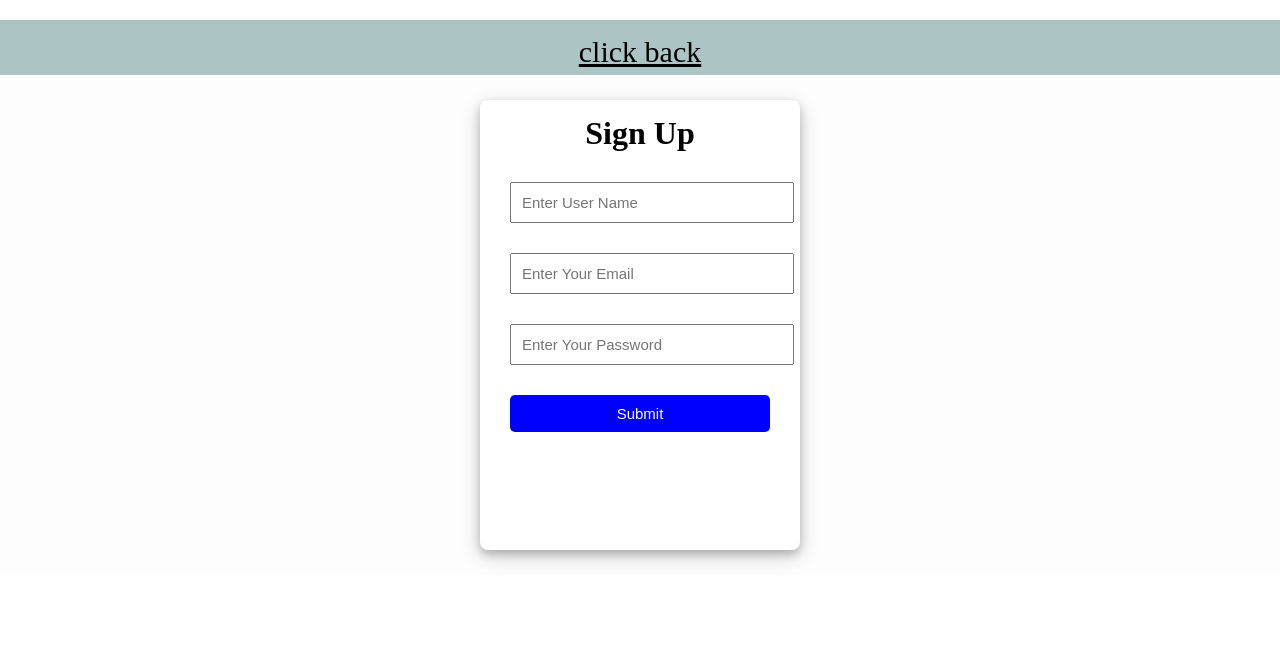
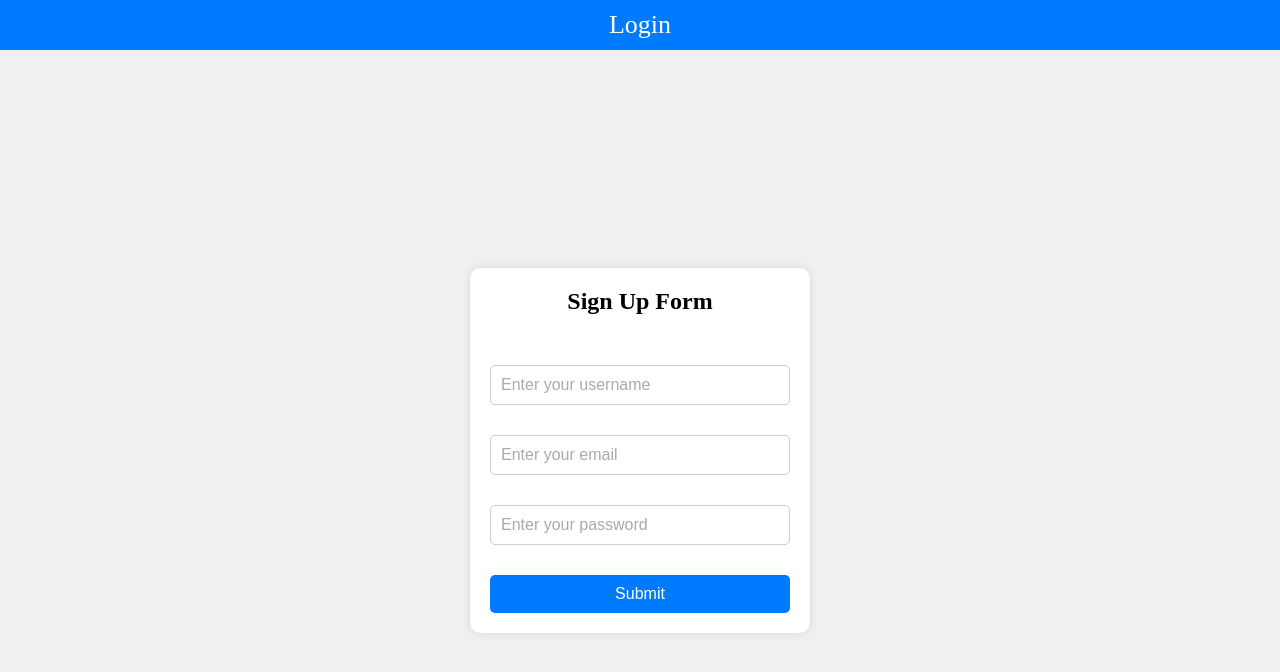
Before and after one commit to Mateen-Ahmad5/portfolio-app, a plain HTML site: page signup.html in a window 1280 px wide. Drawn offline with Linux system fonts and the light colour scheme.

Commit message:
code arrange with best way

```diff
--- a/javascript.js
+++ b/javascript.js
@@ -2,6 +2,11 @@ function validateForm(event) {
     event.preventDefault();
 
     let isValid = true;
+
+    function validateEmail(email) {
+        let emailRegex = /^[a-zA-Z0-9._%+-]+@[a-zA-Z0-9.-]+\.[a-zA-Z]{2,}$/;
+        return emailRegex.test(email);
+    }
 
     let name = document.getElementById('username').value;
     let email = document.getElementById('email').value;
@@ -22,10 +27,9 @@ function validateForm(event) {
         nameError.style.display = 'block';
         isValid = false;
     }
-    if (email === '' || !email.includes('@')) {
-        emailError.innerText = 'Email is required and must contain \'@\'';
-        emailError.style.display = 'block';
-        isValid = false;
+    if (!validateEmail(email)) {
+        emailError.innerText = 'Email is required and must be valid.';
+        isValid = false
     }
 
     if  (password.length < 8) {
@@ -33,10 +37,13 @@ function validateForm(event) {
         passwordError.style.display = 'block';
         isValid = false;
     }
+
     if (isValid) {
         successMessage.innerText = 'Registration successful 🙂';
 
     } else {
         successMessage.innerText = 'Failure! Please enter correct data';
     }
+
+
 }
--- a/signup.css
+++ b/signup.css
@@ -2,68 +2,77 @@
     margin: 0px;
     padding: 0px;
 }
-.main-content{
-    width: 100%;
-    height: 500px;
+.container {
     display: flex;
     justify-content: center;
     align-items: center;
-    background-color: rgb(253, 253, 253);
-
-
+    min-height: 100vh;
+    margin: 0px;
+    background-color: #f0f0f0;
 }
-.sinng-up{
-    background-color: white;
-    width: 25%;
-    height: 450px;
-    overflow: hidden;
+header {
+    display: flex;
+    justify-content: center;
+    width: 100%;
+    background-color: #007bff;
+    color: #fff;
+    padding: 10px 0;
+}
+header a {
+    color: #fff;
+    text-decoration: none;
+    font-size: 26px;
+}
+.form-container {
+    display: flex;
+    flex-direction: column;
+    background: #fff;
+    padding:20px;
+    border-radius: 10px;
+    box-shadow: 0 0 10px rgba(0, 0, 0, 0.1);
+    max-width: 300px;
+    width: 100%;
+}
+.form-container h2 {
+    margin-bottom: 20px;
     text-align: center;
-    border-radius: 8px;
-    box-shadow: 0 4px 8px 0 rgba(0, 0, 0, 0.2), 0 6px 20px 0 rgba(0, 0, 0, 0.19);
-
 }
-h1{
-    margin-top: 15px;
+.form-group {
+    display: flex;
+    flex-direction: column;
+    margin-bottom: 30px;
 }
-.sing-form{
-    margin: 20px;
+.form-group input {
+    padding: 10px;
+    border: 1px solid #ccc;
+    border-radius: 5px;
+    font-size: 16px;
 }
-
-.input-field{
-    margin: 30px;
+.form-group input::placeholder {
+    color: #aaa;
 }
-input{
+.form-group input:focus {
+    border-color: #007bff;
+    outline: none;
+}
+.form-container button {
     padding: 10px;
-    width: 100%;
+    border: none;
+    border-radius: 5px;
+    background-color: #007bff;
+    color: #fff;
+    font-size: 16px;
+    cursor: pointer;
+}
+.form-container button:hover {
+    background-color: #0056b3;
+}
+.error {
+    color: red;
+    text-align: center;
     font-size: 15px;
 }
-button{
-    padding: 10px;
-    width: 50%;
-    font-size: 15px;
-    background-color: blue;
-    color: white;
-    border: 0px;
-    width: 260px;
-    border-radius: 5px;
+.succes {
+   color: rgb(21, 204, 21);
+   text-align: center;
 }
-.header{
-    background-color: rgb(173, 196, 196);
-    height: 40px;
-    width: 100%;
-    text-align: center;
-    padding-top: 15px;
-    margin-top: 20px;
-}
-a{
-    font-size: 30px;
-    color: black;
-}
-.error {
-     color: red;
- }
-.succes {
-    color: rgb(21, 204, 21);
-    margin: 30px;
-    font-size: 20px;
- }
--- a/signup.html
+++ b/signup.html
@@ -7,34 +7,32 @@
     <link rel="stylesheet" href="signup.css" />
   </head>
   <body>
-    <header class="header"><a href="./index.html">click back</a></header>
-    <main class="main-content">
-      <div class="sinng-up">
-        <h1>Sign Up</h1>
-        <form class="form" id="userForm" onsubmit="return validateForm(event)">
-          <div class="input-field">
-            <input type="text" id="username" placeholder="Enter User Name" />
-            <span id="usernameError" class="error"></span>
+    <header>
+      <nav>
+          <a href="index.html">Login</a>
+      </nav>
+  </header>
+  <div class="container">
+        <form class="form-container" onsubmit="return validateForm(event)">
+          <div class="form-group" >
+               <h2>Sign Up Form</h2>
           </div>
-          <div class="input-field">
-            <input  id="email" placeholder="Enter Your Email" />
-            <span id="emailError" class="error"></span>
+          <div class="form-group">
+               <input type="text" id="username"  placeholder="Enter your username" >
+               <span id="usernameError" class="error"></span>
           </div>
-          <div class="input-field">
-            <input
-              type="password"
-              id="password"
-              placeholder="Enter Your Password"
-            />
-            <span id="passwordError" class="error"></span>
+          <div class="form-group">
+              <input type="text" id="email"  placeholder="Enter your email" >
+              <span id="emailError" class="error"></span>
+           </div>
+          <div class="form-group">
+              <input type="password" id="password" placeholder="Enter your password" >
+              <span id="passwordError" class="error"></span>
           </div>
-          <div class="input-field">
-            <button type="submit">Submit</button>
-          </div>
+           <button type="submit">Submit</button>
+           <div id="successMessage" class="succes"></div>
         </form>
-        <div id="successMessage" class="succes"></div>
-      </div>
-    </main>
+       </div>
     <script src="javascript.js"></script>
   </body>
 </html>
--- a/style.css
+++ b/style.css
@@ -11,6 +11,10 @@
     margin-left: 1rem;
     margin-right: 1rem;
 }
+header a {
+    text-decoration: none;
+    font-size: 26px;
+}
 .header{
     margin-top: 5px;
 }
@@ -19,32 +23,27 @@
     display: flex;
     flex: 1;
 }
-
 .main-content {
     flex: 1;
     display: flex;
     flex-direction: column;
 }
-
 .section1, .section2 {
     padding: 1rem;
     border: 1px solid #ccc;
     margin-bottom: 1rem;
     margin-left: 1rem;
 }
-
 .section1 {
     background: #f4f4f4;
     height: 200px;
     margin-top: 15px;
 }
-
 .section2 {
     background: #e4e4e4;
     height: 350px;
 
 }
-
 .sidebar {
     background: #d4d4d4;
     width: 40%;
@@ -64,7 +63,6 @@
 img{
     border-radius: 50%;
 }
-
 .footer {
     background: #333;
     text-align: center;
```
Also changed, not shown: index.html (+1 -1 lines).
